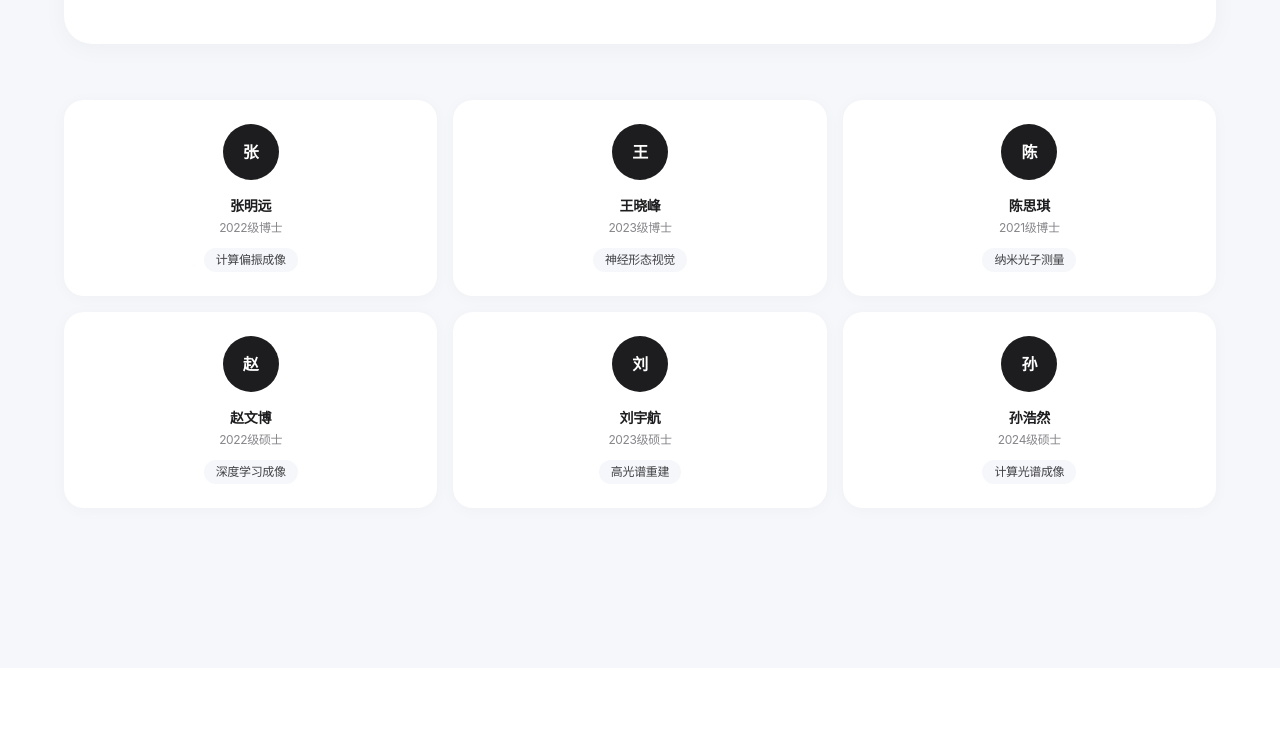
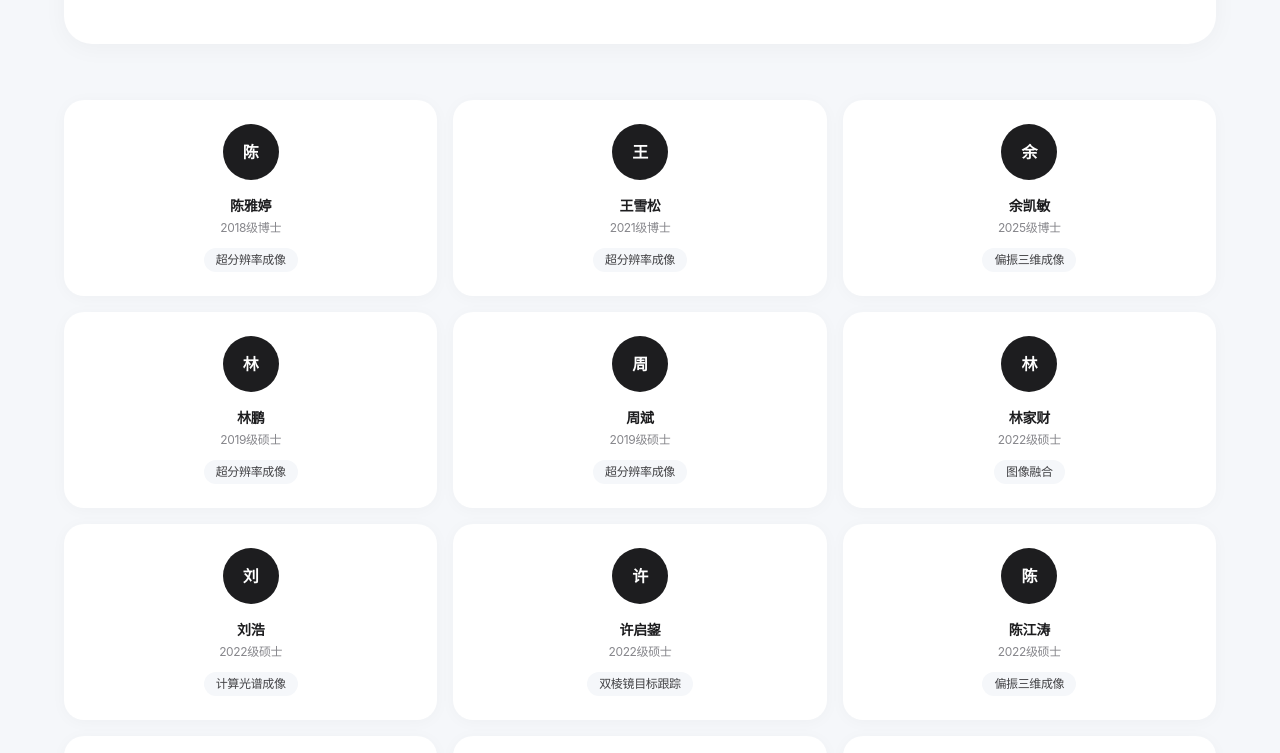
Before and after one commit to WangPuyun/ai-lab-website, a React (Vite) app: page / in a window 1280 px wide. Shown: the part 1600-2353 px from the top of the page. Built offline with nearby package versions, Linux system fonts and the light colour scheme.

Commit message:
更新了团队成员的信息

```diff
--- a/src/sections/Team.tsx
+++ b/src/sections/Team.tsx
@@ -71,20 +71,38 @@ const piInfo = {
 
 const teamMembers = {
   zh: [
-    { name: '张明远', year: '2022级博士', research: '计算偏振成像' },
-    { name: '王晓峰', year: '2023级博士', research: '神经形态视觉' },
-    { name: '陈思琪', year: '2021级博士', research: '纳米光子测量' },
-    { name: '赵文博', year: '2022级硕士', research: '深度学习成像' },
-    { name: '刘宇航', year: '2023级硕士', research: '高光谱重建' },
-    { name: '孙浩然', year: '2024级硕士', research: '计算光谱成像' },
+    { name: '陈雅婷', year: '2018级博士', research: '超分辨率成像' },
+    { name: '王雪松', year: '2021级博士', research: '超分辨率成像' },
+    { name: '余凯敏', year: '2025级博士', research: '偏振三维成像' },
+    { name: '林鹏', year: '2019级硕士', research: '超分辨率成像' },
+    { name: '周斌', year: '2019级硕士', research: '超分辨率成像' },
+    { name: '林家财', year: '2022级硕士', research: '图像融合' },
+    { name: '刘浩', year: '2022级硕士', research: '计算光谱成像' },
+    { name: '许启鋆', year: '2022级硕士', research: '双棱镜目标跟踪' },
+    { name: '陈江涛', year: '2022级硕士', research: '偏振三维成像' },
+    { name: '林仁楠', year: '2023级硕士', research: '低照度目标识别' },
+    { name: '林建伟', year: '2023级硕士', research: '超分辨率成像' },
+    { name: '刘鸿辉', year: '2023级硕士', research: '超分辨率成像' },
+    { name: '王朴匀', year: '2024级硕士', research: '偏振三维成像' },
+    { name: '许嘉华', year: '2024级硕士', research: '计算光谱成像' },
+    { name: '肖钦', year: '2024级硕士', research: '计算光谱成像' },
   ],
   en: [
-    { name: 'Mingyuan Zhang', year: 'PhD 2022', research: 'Comp. Polarization Imaging' },
-    { name: 'Xiaofeng Wang', year: 'PhD 2023', research: 'Neuromorphic Vision' },
-    { name: 'Siqi Chen', year: 'PhD 2021', research: 'Nano-photonics Metrology' },
-    { name: 'Wenbo Zhao', year: 'Master 2022', research: 'Deep Learning Imaging' },
-    { name: 'Yuhang Liu', year: 'Master 2023', research: 'Hyperspectral Reconstruction' },
-    { name: 'Haoran Sun', year: 'Master 2024', research: 'Computational Spectral' },
+    { name: 'Yating Chen', year: 'PhD 2018', research: 'Super-Resolution Imaging' },
+    { name: 'Xuesong Wang', year: 'PhD 2021', research: 'Super-Resolution Imaging' },
+    { name: 'Kaimin Yu', year: 'PhD 2025', research: 'Polarization 3D Imaging' },
+    { name: 'Peng Lin', year: 'Master 2019', research: 'Super-Resolution Imaging' },
+    { name: 'Bin Zhou', year: 'Master 2019', research: 'Super-Resolution Imaging' },
+    { name: 'Jiacai Lin', year: 'Master 2022', research: 'Image Fusion' },
+    { name: 'Hao Liu', year: 'Master 2022', research: 'Computational Spectral Imaging' },
+    { name: 'Qiyun Xu', year: 'Master 2022', research: 'Bi-Prism Target Tracking' },
+    { name: 'Jiangtao Chen', year: 'Master 2022', research: 'Polarization 3D Imaging' },
+    { name: 'Rennan Lin', year: 'Master 2023', research: 'Low-Light Target Recognition' },
+    { name: 'Jianwei Lin', year: 'Master 2023', research: 'Super-Resolution Imaging' },
+    { name: 'Honghui Liu', year: 'Master 2023', research: 'Super-Resolution Imaging' },
+    { name: 'Puyun Wang', year: 'Master 2024', research: 'Polarization 3D Imaging' },
+    { name: 'Jiahua Xu', year: 'Master 2024', research: 'Computational Spectral Imaging' },
+    { name: 'Qin Xiao', year: 'Master 2024', research: 'Computational Spectral Imaging' },
   ],
 }
 
```
